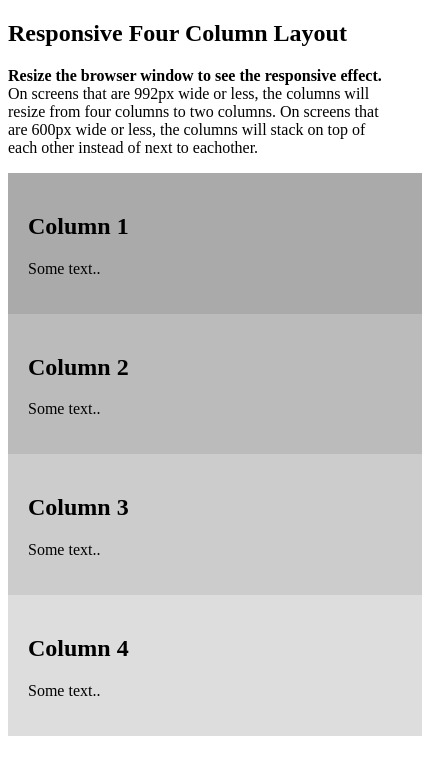
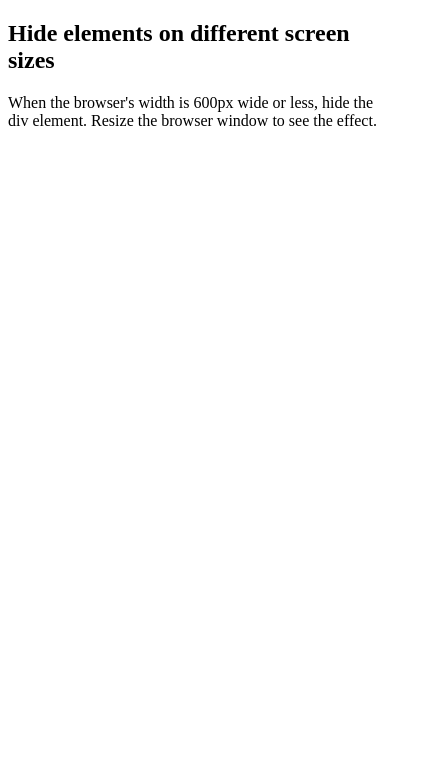
Before and after one commit to hoorulain11/media-queries-css, a plain HTML site: page index.html in a window 390 px wide. Shown: the whole page, 422 px wide, since content can reach past the window. Drawn offline with Linux system fonts and the light colour scheme.

Commit message:
hide elements in media queries

```diff
--- a/index.html
+++ b/index.html
@@ -7,30 +7,11 @@
     <link rel="stylesheet" href="style.css">
 </head>
 <body>
-<h2>Responsive Four Column Layout</h2>
-<p><strong>Resize the browser window to see the responsive effect.</strong> On screens that are 992px wide or less, the
-    columns will resize from four columns to two columns. On screens that are 600px wide or less, the columns will stack
-    on top of each other instead of next to eachother.</p>
+<h2>Hide elements on different screen sizes</h2>
 
-<div class="row">
-    <div class="column" style="background-color:#aaa;">
-        <h2>Column 1</h2>
-        <p>Some text..</p>
-    </div>
+<div class="example">Example DIV.</div>
 
-    <div class="column" style="background-color:#bbb;">
-        <h2>Column 2</h2>
-        <p>Some text..</p>
-    </div>
+<p>When the browser's width is 600px wide or less, hide the div element. Resize the browser window to see the effect.
+</p>
 
-    <div class="column" style="background-color:#ccc;">
-        <h2>Column 3</h2>
-        <p>Some text..</p>
-    </div>
-
-    <div class="column" style="background-color:#ddd;">
-        <h2>Column 4</h2>
-        <p>Some text..</p>
-    </div>
-</div>
 </html>
--- a/style.css
+++ b/style.css
@@ -88,36 +88,46 @@ body {
 /* </style>  */
 
 /* MEDIA QUERIES IN COLUMNS */
-<style>* {
+/* <style>* {
     box-sizing: border-box;
 }
 
-/* Create four equal columns that floats next to each other */
+
 .column {
     float: left;
     width: 25%;
     padding: 20px;
 }
 
-/* Clear floats after the columns */
+
 .row:after {
     content: "";
     display: table;
     clear: both;
 }
 
-/* On screens that are 992px wide or less, go from four columns to two columns */
+
 @media screen and (max-width: 992px) {
     .column {
         width: 50%;
     }
 }
 
-/* On screens that are 600px wide or less, make the columns stack on top of each other instead of next to each other */
+
 @media screen and (max-width: 600px) {
     .column {
         width: 100%;
     }
 }
 
-</style>
+</style> */
+div.example {
+    background-color: yellow;
+    padding: 20px;
+}
+
+@media screen and (max-width: 600px) {
+    div.example {
+        display: none;
+    }
+}
```
